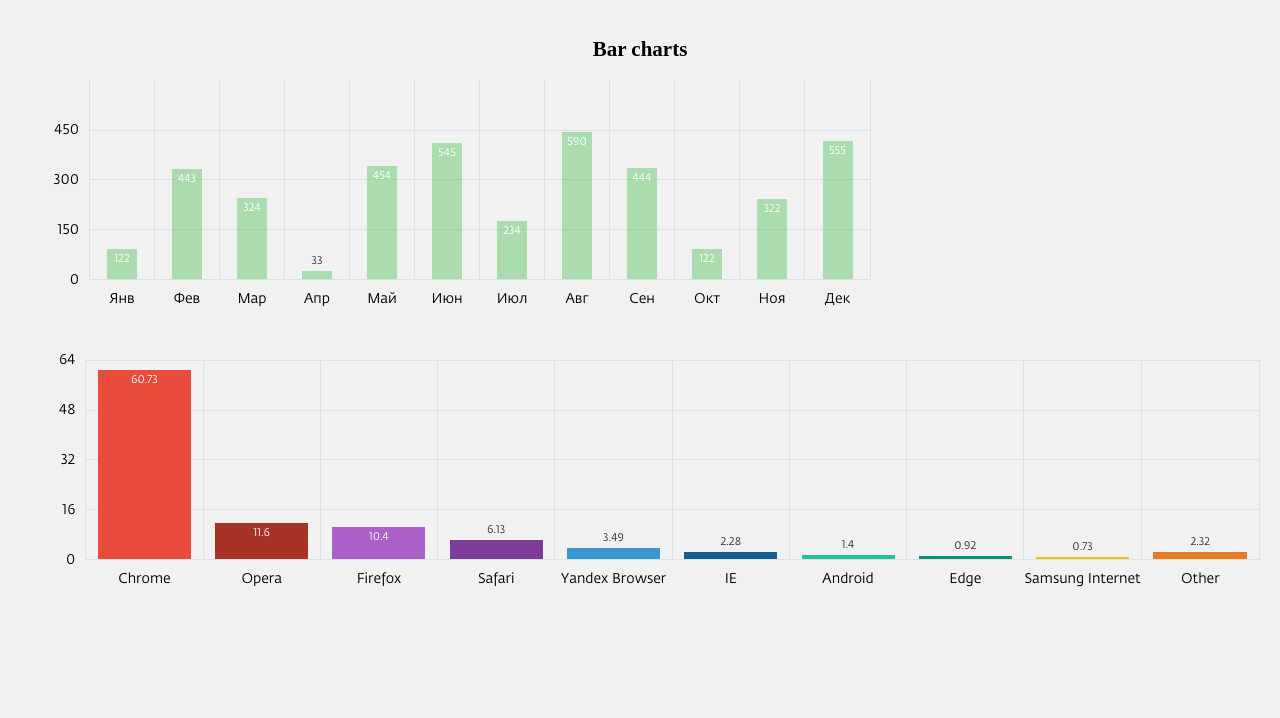
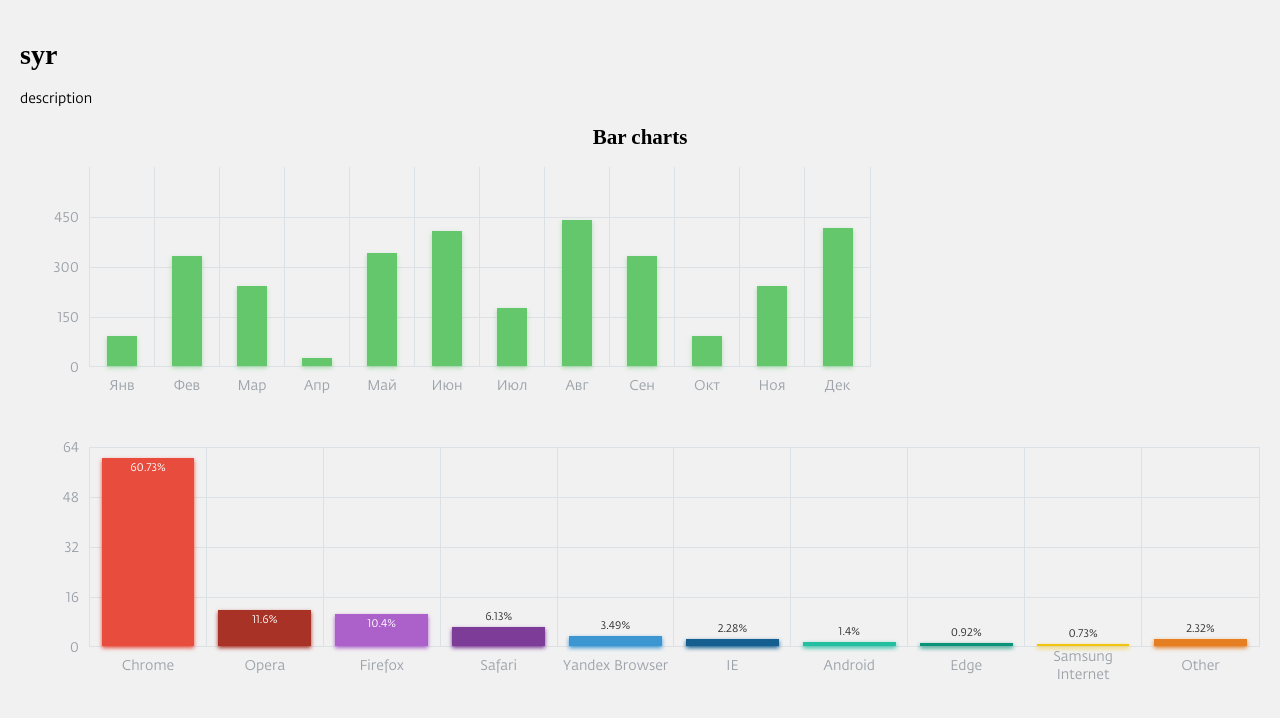
Before and after one commit to kre1z0/charts, a React app: page / in a window 1280 px wide. Built offline with nearby package versions, Linux system fonts and the light colour scheme; a web font is replaced by a local one.

Commit message:
chart bars

```diff
--- a/src/components/bar-chart/bar-chart.js
+++ b/src/components/bar-chart/bar-chart.js
@@ -1,5 +1,6 @@
 import React, { Component } from "react";
 
+import { prefix } from "../../utils/const";
 import { types } from "../../default/types";
 import { props } from "../../default/props";
 import { calcRercentagesFromMaxValue } from "../../utils/number";
@@ -10,7 +11,7 @@
 import styles from "./bar-chart.scss";
 import cn from "classnames";
 import { DEFAULT_COLORS } from "../../assets/theme/colors";
-import { getRandomColor } from "../../utils/utils";
+import { getRandomColor } from "../../utils/color";
 
 const Tick = ({ topValue, index, tickColor, firsTickHidden }) => {
   if (firsTickHidden && index === 0) return null;
@@ -36,7 +37,6 @@
       colors,
       multiColors,
       yMinTicks,
-      containerClassName,
       tickColor,
       responsive,
       barContainerWidth,
@@ -49,17 +49,19 @@
     const topValue = 100 / (ticks.length - 1);
 
     return (
+      <div className={cn(styles.barChartContainer, className)}>
+        <YScale {...this.props} ticks={ticks} topValue={topValue} />
+        <div className={styles.overflow}>
           <div
-        className={cn(styles.barChart, className)}
+            className={styles.barChart}
             style={{
               marginBottom: xScaleHeight,
               width: responsive ? "100%" : "auto",
               ...style,
             }}
           >
-        <YScale {...this.props} ticks={ticks} topValue={topValue} />
             <div
-          className={cn(styles.container, containerClassName)}
+              className={styles.container}
               style={{ borderColor: tickColor, height, width: responsive ? "100%" : "auto" }}
             >
               {ticks.map((tick, index) => (
@@ -81,12 +83,16 @@
                     barContainerWidth={responsive ? `${100 / data.length}%` : barContainerWidth}
                     key={`${percent}-${index}`}
                     percent={percent}
-                color={colors[multiColors ? index : 0] || DEFAULT_COLORS[index] || getRandomColor()}
+                    color={
+                      colors[multiColors ? index : 0] || DEFAULT_COLORS[index] || getRandomColor()
+                    }
                   />
                 );
               })}
             </div>
           </div>
+        </div>{" "}
+      </div>
     );
   }
 }
--- a/src/components/bar-chart/bar-chart.scss
+++ b/src/components/bar-chart/bar-chart.scss
@@ -1,3 +1,13 @@
+.barChartContainer {
+  display: flex;
+}
+
+.overflow {
+  width: 100%;
+  flex: 1;
+  overflow-x: auto;
+}
+
 .barChart {
   display: inline-flex;
 }
--- a/src/components/bar-chart/bar.js
+++ b/src/components/bar-chart/bar.js
@@ -1,5 +1,7 @@
 import React from "react";
 import cn from "classnames";
+
+import { hexToRGBA } from "../../utils/color";
 
 import styles from "./bar.scss";
 
@@ -18,30 +20,46 @@
   tooltipValue,
   tooltipHeight,
   responsive,
+  tooltip,
+  tooltipPrefix,
+  interactiveBars,
 }) => {
   const percentWithHiddentick = (percent * (100 - topValue)) / 100;
   const tooltipAboveBar = (percent / 100) * height < tooltipHeight;
-  console.info("--> tooltipAboveBar", tooltipAboveBar);
 
   return (
     <div
       className={styles.barContainer}
-      style={{ width: barContainerWidth, marginBottom: xScaleHeight, borderColor: tickColor }}
+      style={{
+        width: barContainerWidth,
+        marginBottom: xScaleHeight,
+        borderColor: tickColor,
+      }}
     >
       <div
-        className={styles.bar}
+        className={cn(styles.bar, { [styles.interactiveBars]: interactiveBars })}
         style={{
           width: responsive ? "80%" : barWidth,
           height: `${firsTickHidden ? percentWithHiddentick : percent}%`,
           backgroundColor: color,
+          boxShadow: `0px 2px 4px 0 ${hexToRGBA(color, 0.5)}`,
         }}
       >
+        {interactiveBars && (
+          <div className={styles.interactiveTooltip} style={{ backgroundColor: color }}>
+            {tooltipValue} <span>{tooltipPrefix}</span>
+            <div className={styles.triangle} style={{ borderTopColor: color }} />
+          </div>
+        )}
+        {tooltip && (
           <div
             className={cn(styles.tooltip, { [styles.tooltipAboveBar]: tooltipAboveBar })}
             style={{ height: tooltipHeight }}
           >
             {tooltipValue}
+            <span>{tooltipPrefix}</span>
           </div>
+        )}
       </div>
       <div className={styles.label} style={{ height: xScaleHeight }}>
         {labels[index]}
--- a/src/components/bar-chart/bar.scss
+++ b/src/components/bar-chart/bar.scss
@@ -12,9 +12,42 @@
 }
 
 .bar {
+  position: relative;
   text-align: center;
   width: 92%;
   min-height: 1px;
+  &:hover {
+    .interactiveTooltip {
+      opacity: 1;
+      transform: translate(-50%, -100%) scale(1);
+    }
+  }
+}
+
+.interactiveBars {
+  cursor: pointer;
+}
+
+.interactiveTooltip {
+  opacity: 0;
+  font-size: 11px;
+  color: #fff;
+  top: -10px;
+  left: 50%;
+  position: absolute;
+  padding: 4px 8px;
+  transform: translate(-50%, -100%) scale(0);
+  border-radius: 6px;
+  transition: all 200ms ease;
+}
+
+.triangle {
+  position: absolute;
+  bottom: 1px;
+  left: 50%;
+  transform: translate(-50%, 100%);
+  border: 6px solid transparent;
+  border-top: 6px solid;
 }
 
 .tooltip {
@@ -31,6 +64,7 @@
 }
 
 .label {
+  color: #9da3aa;
   text-align: center;
   width: 100%;
   display: flex;
--- a/src/components/donut-chart/donut-chart.js
+++ b/src/components/donut-chart/donut-chart.js
@@ -7,7 +7,8 @@
 import { props } from "../../default/props";
 import { Legend } from "../../components/legend/Legend";
 import { coordsFromAngle, convertValuesToDeg } from "../../utils/number";
-import { getRandomColor, turnOffValue } from "../../utils/utils";
+import { turnOffValue } from "../../utils/utils";
+import { getRandomColor } from "../../utils/color";
 import { DEFAULT_COLORS } from "../../assets/theme/colors";
 
 import styles from "./donut-chart.scss";
--- a/src/components/legend/Legend.js
+++ b/src/components/legend/Legend.js
@@ -3,7 +3,7 @@
 
 import { types } from "../../default/types";
 import { calcRercentages } from "../../utils/number";
-import { getRandomColor } from "../../utils/utils";
+import { getRandomColor } from "../../utils/color";
 import { DEFAULT_COLORS } from "../../assets/theme/colors";
 
 import styles from "./Legend.scss";
@@ -46,9 +46,9 @@
 };
 
 export const Legend = props => {
-  const { data, percentages, turnOffValues, labels, colors, legendClassName } = props;
+  const { data, percentages, turnOffValues, labels, colors } = props;
   return (
-    <ul className={cn(styles.legend, legendClassName)}>
+    <ul className={styles.legend}>
       {data.map((value, index) => (
         <Item
           {...props}
--- a/src/components/pie-chart/pie-chart.js
+++ b/src/components/pie-chart/pie-chart.js
@@ -6,7 +6,8 @@
 import { Svg } from "../../components/svg/svg";
 import { Circle } from "../../components/svg/circle";
 import { Legend } from "../../components/legend/Legend";
-import { getRandomColor, turnOffValue } from "../../utils/utils";
+import { turnOffValue } from "../../utils/utils";
+import { getRandomColor } from "../../utils/color";
 import { DEFAULT_COLORS } from "../../assets/theme/colors";
 import { coordsFromAngle, calcRercentages } from "../../utils/number";
 
--- a/src/components/y-scale/y-scale.js
+++ b/src/components/y-scale/y-scale.js
@@ -2,9 +2,9 @@
 
 import styles from "./y-scale.scss";
 
-export const YScale = ({ ticks, tickColor, topValue, firsTickHidden }) => {
+export const YScale = ({ ticks, tickColor, topValue, firsTickHidden, height }) => {
   return (
-    <div className={styles.yScale} style={{ borderColor: tickColor }}>
+    <div className={styles.yScale} style={{ borderColor: tickColor, height }}>
       {ticks.map((tick, index) => {
         if (firsTickHidden && index === 0) return null;
         return (
--- a/src/components/y-scale/y-scale.scss
+++ b/src/components/y-scale/y-scale.scss
@@ -8,6 +8,7 @@
 }
 
 .yScaleLabel {
+  color: #9da3aa;
   right: 0;
   display: flex;
   align-items: center;
--- a/src/containers/App.js
+++ b/src/containers/App.js
@@ -1,6 +1,6 @@
 import React, { Component } from "react";
 
-import { getRandomColor } from "../utils/utils";
+import { getRandomColor } from "../utils/color";
 import { DonutChart } from "../components/donut-chart/donut-chart";
 import { PieChart } from "../components/pie-chart/pie-chart";
 import { BarChart } from "../components/bar-chart/bar-chart";
@@ -13,6 +13,8 @@
   render() {
     return (
       <div className="app-container">
+        <h1>syr</h1>
+        description
         {/*<h2>Donut charts</h2>*/}
         {/*<div className={styles.row}>*/}
         {/*<DonutChart*/}
@@ -66,13 +68,15 @@
         <div className={styles.row}>
           <div style={{ marginBottom: 40, width: "100%" }}>
             <BarChart
+              interactiveBars
+              tooltip={false}
               data={[122, 443, 324, 33, 454, 545, 234, 590, 444, 122, 322, 555]}
-              colors={["rgba(100, 199, 108, 0.5)"]}
+              colors={["#64c76c"]}
               labels={"Янв.Фев.Мар.Апр.Май.Июн.Июл.Авг.Сен.Окт.Ноя.Дек".split(".")}
             />
           </div>
           <div style={{ marginBottom: 40, width: "100%" }}>
-            <BarChart responsive multiColors firsTickHidden={false} />
+            <BarChart responsive multiColors firsTickHidden={false} tooltipPrefix="%" />
           </div>
         </div>
       </div>
--- a/src/default/props.js
+++ b/src/default/props.js
@@ -20,6 +20,7 @@
   fill: "transparent",
   responsive: false,
   tooltip: true,
+  tooltipPrefix: "",
   textProps: {},
   precision: 1,
   percentages: true,
@@ -29,6 +30,7 @@
   offset: 1,
   offsetColor: "#fff",
   // bar
+  interactiveBars: false,
   height: 200,
   multiColors: false,
   yMinTicks: 5,
--- a/src/default/types.js
+++ b/src/default/types.js
@@ -14,7 +14,6 @@
   tooltip: PropTypes.bool,
   style: PropTypes.object,
   className: PropTypes.string,
-  legendClassName: PropTypes.string,
   percentages: PropTypes.bool,
   prefix: PropTypes.string,
   interactiveLegend: PropTypes.bool,
@@ -22,12 +21,13 @@
   offset: PropTypes.number,
   offsetColor: PropTypes.string,
   // bar
+  interactiveBars: PropTypes.bool,
   height: PropTypes.number,
+  tooltipPrefix: PropTypes.string,
   tooltipHeight: PropTypes.number,
   multiColors: PropTypes.bool,
   yMinTicks: PropTypes.number,
   xScaleHeight: PropTypes.number,
-  containerClassName: PropTypes.string,
   tickColor: PropTypes.string,
   barContainerWidth: PropTypes.number,
   barWidth: PropTypes.number,
--- /dev/null
+++ b/src/utils/color.js
@@ -0,0 +1,22 @@
+export const getRandomColor = () => {
+  var letters = "0123456789ABCDEF";
+  var color = "#";
+  for (var i = 0; i < 6; i++) {
+    color += letters[Math.floor(Math.random() * 16)];
+  }
+  return color;
+};
+
+export const hexToRGBA = (hex, alpha = 1) => {
+  let c;
+  if (/^#([A-Fa-f0-9]{3}){1,2}$/.test(hex)) {
+    c = hex.substring(1).split("");
+    if (c.length === 3) {
+      c = [c[0], c[0], c[1], c[1], c[2], c[2]];
+    }
+    c = "0x" + c.join("");
+    return `rgba(${[(c >> 16) & 255, (c >> 8) & 255, c & 255].join(",")},${alpha})`;
+  } else {
+    return hex;
+  }
+};
--- /dev/null
+++ b/src/utils/const.js
@@ -0,0 +1 @@
+export const prefix = "syrnikjs-";
--- a/src/utils/utils.js
+++ b/src/utils/utils.js
@@ -16,15 +16,6 @@
   if ((tem = ua.match(/version\/(\d+)/i)) != null) M.splice(1, 1, tem[1]);
   return M.join(" ");
 })();
-
-export const getRandomColor = () => {
-  var letters = "0123456789ABCDEF";
-  var color = "#";
-  for (var i = 0; i < 6; i++) {
-    color += letters[Math.floor(Math.random() * 16)];
-  }
-  return color;
-};
 
 export const turnOffValue = (index, values) => {
   const isContain = values.some(value => value === index);
```
Lines whose indentation alone changed are shown as unchanged.
